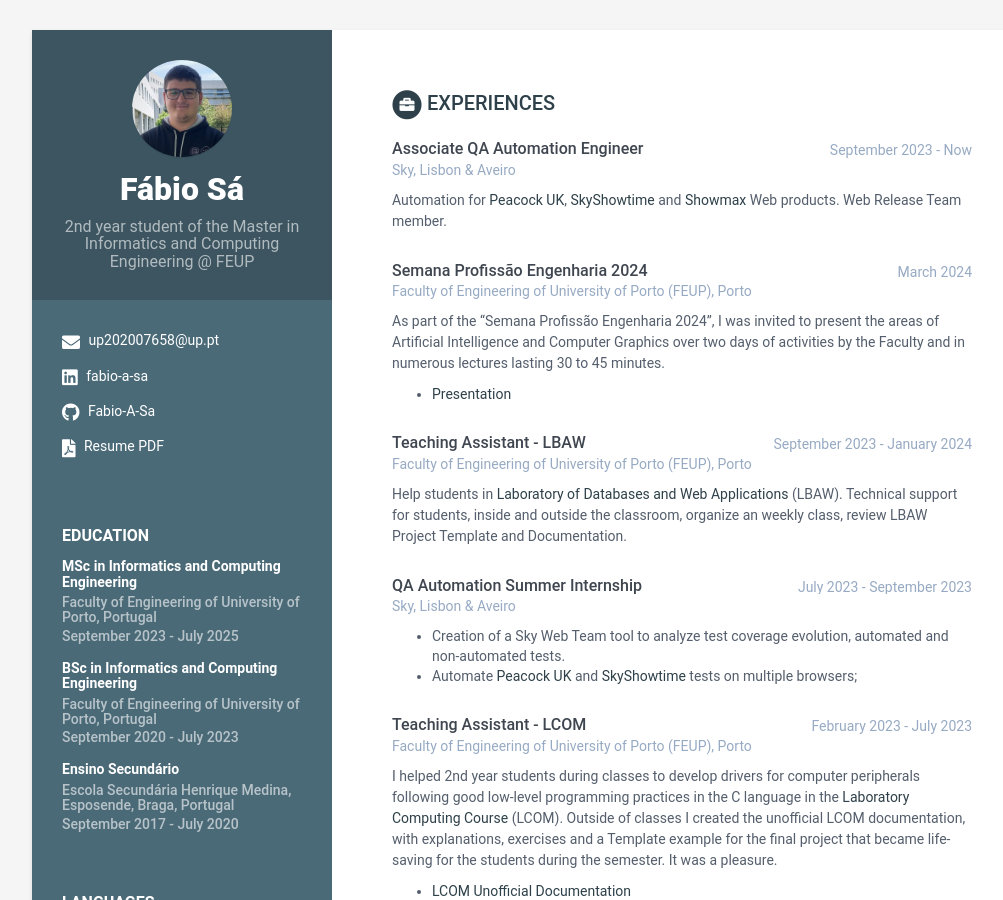
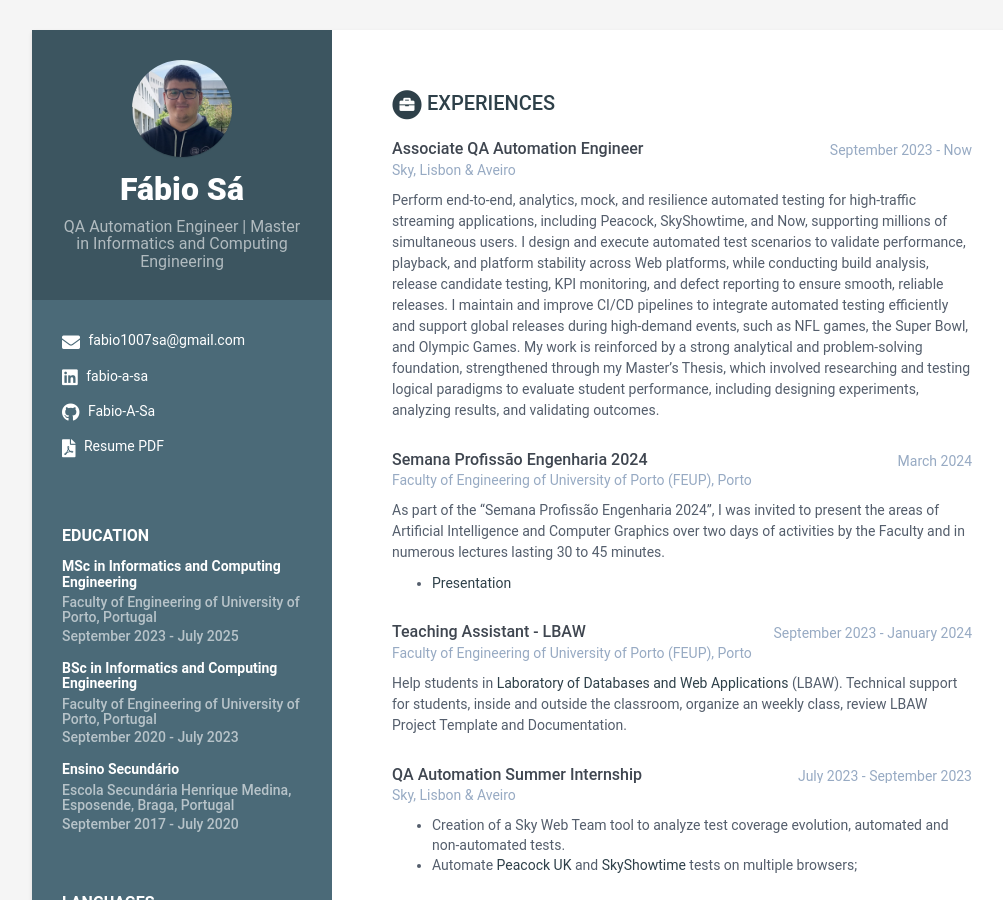
Before and after one commit to Fabio-A-Sa/CV, a Jekyll site: the page built from index.html, in a window 1280 px wide and 900 px high. Shown: the whole window, without its empty margins (108-1111 px from the left). Built offline with Jekyll 4.4.1, drawn with Linux system fonts in a browser that asks for light colours.

Commit message:
v2026.03

```diff
--- a/_data/data.yml
+++ b/_data/data.yml
@@ -5,14 +5,14 @@ sidebar:
 
     # Profile information
     name: Fábio Sá
-    tagline: 2nd year student of the Master in Informatics and Computing Engineering @ FEUP
+    tagline: QA Automation Engineer | Master in Informatics and Computing Engineering
     avatar: profile.png
 
     # Sidebar links
-    email: up202007658@up.pt
+    email: fabio1007sa@gmail.com
     linkedin: fabio-a-sa
     github: Fabio-A-Sa
-    pdf: ./assets/cv-september-2024.pdf
+    pdf: ./assets/cv-march-2026.pdf
 
     languages:
       title: Languages
@@ -29,7 +29,6 @@ education:
       - degree: MSc in Informatics and Computing Engineering
         university: Faculty of Engineering of University of Porto, Portugal
         time: September 2023 - July 2025
-        details:
       - degree: BSc in Informatics and Computing Engineering
         university: Faculty of Engineering of University of Porto, Portugal
         time: September 2020 - July 2023
@@ -46,7 +45,7 @@ experiences:
         time: September 2023 - Now
         company: Sky, Lisbon & Aveiro
         details: |
-          Automation for <a href="https://peacocktv.com" >Peacock UK</a>, <a href="https://skyshowtime.com" >SkyShowtime</a> and <a href="https://showmax.com" >Showmax</a> Web products. Web Release Team member.
+          Perform end-to-end, analytics, mock, and resilience automated testing for high-traffic streaming applications, including Peacock, SkyShowtime, and Now, supporting millions of simultaneous users. I design and execute automated test scenarios to validate performance, playback, and platform stability across Web platforms, while conducting build analysis, release candidate testing, KPI monitoring, and defect reporting to ensure smooth, reliable releases. I maintain and improve CI/CD pipelines to integrate automated testing efficiently and support global releases during high-demand events, such as NFL games, the Super Bowl, and Olympic Games. My work is reinforced by a strong analytical and problem-solving foundation, strengthened through my Master’s Thesis, which involved researching and testing logical paradigms to evaluate student performance, including designing experiments, analyzing results, and validating outcomes.
 
       - role: Semana Profissão Engenharia 2024
         time: March 2024
```
Also changed, not shown: 3 other files.
